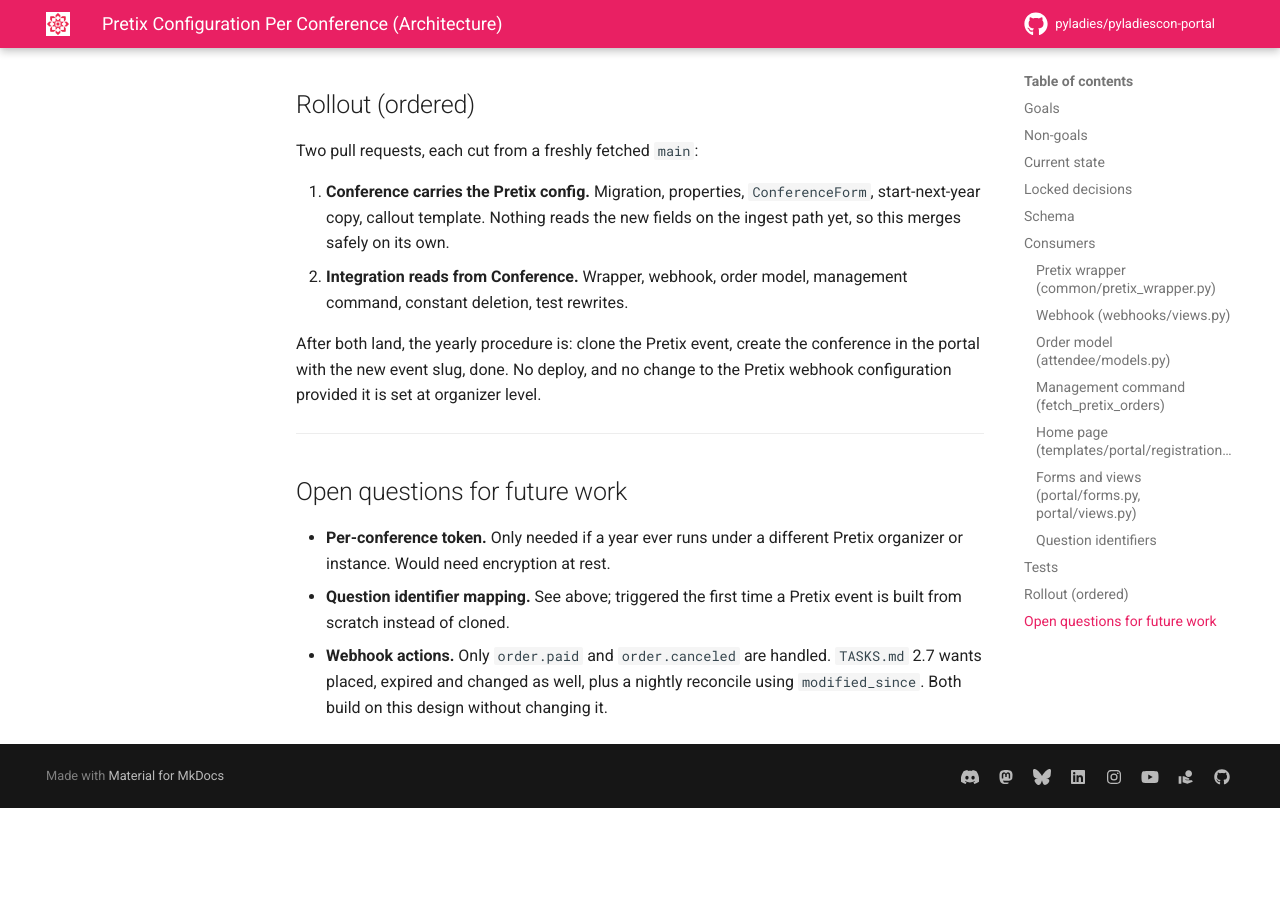
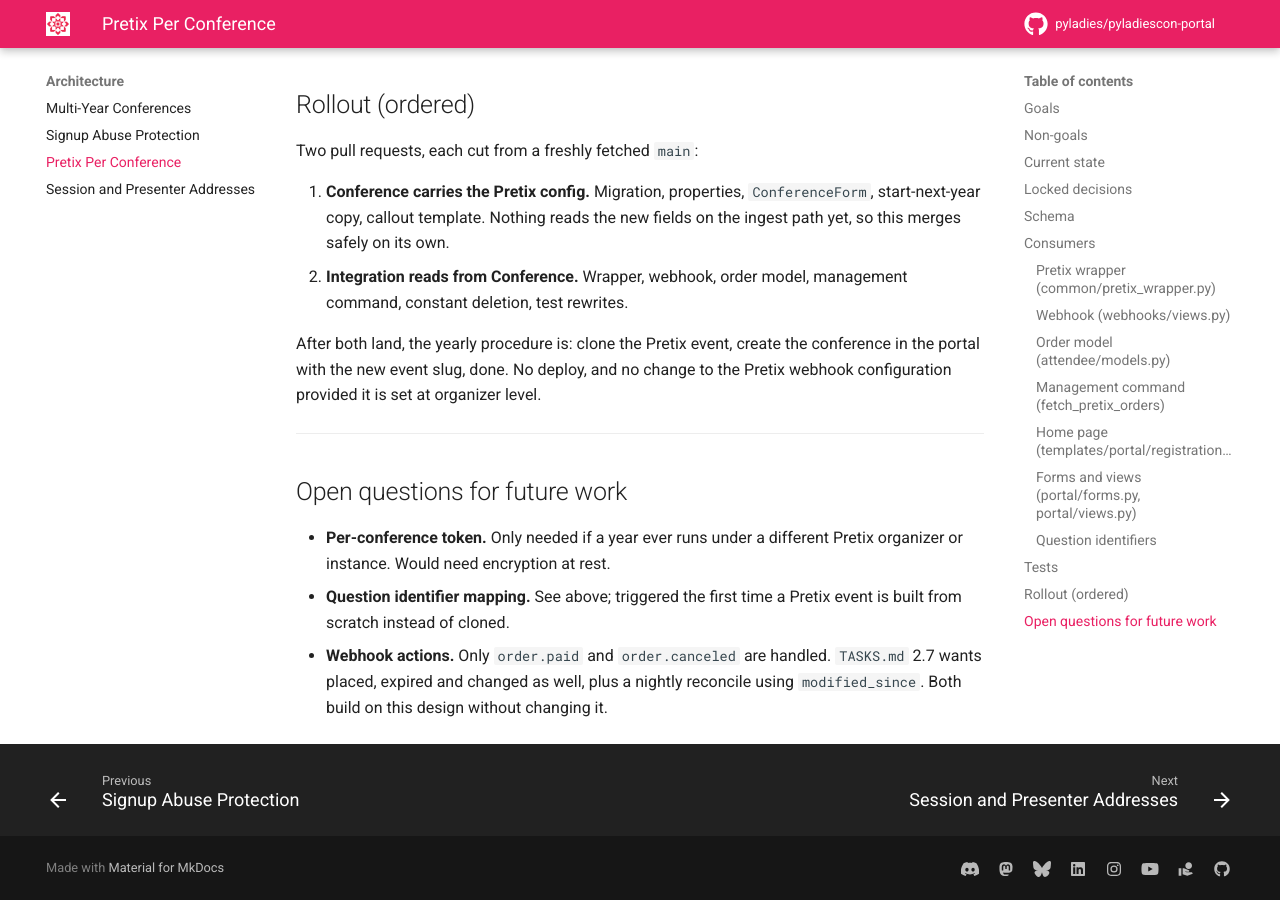
Before and after one commit to pyladies/pyladiescon-portal, an MkDocs documentation site: the page built from docs/architecture/pretix-per-conference.md, in a window 1280 px wide and 900 px high, scrolled down 5173 px. Built offline with MkDocs 1.6.1 and Material for MkDocs 9.7.7, drawn with Linux system fonts in a browser that asks for light colours; comment, search, counter and statistics services are not loaded; before the commit the page ends 5981 px from its top, so only the background shows below that.

Commit message:
Docs nav: list the Pretix per-conference design page (#421)
The page merged in #418 was not in the Architecture section of the docs
nav, so it was reachable only by URL.

```diff
--- a/mkdocs.yml
+++ b/mkdocs.yml
@@ -43,6 +43,7 @@ nav:
   - Architecture:
     - Multi-Year Conferences: architecture/multi-year-conferences.md
     - Signup Abuse Protection: architecture/signup-abuse-protection.md
+    - Pretix Per Conference: architecture/pretix-per-conference.md
     - Session and Presenter Addresses: architecture/session-and-presenter-addresses.md
   - User Guide:
     - Get started: user/get_started.md
```
